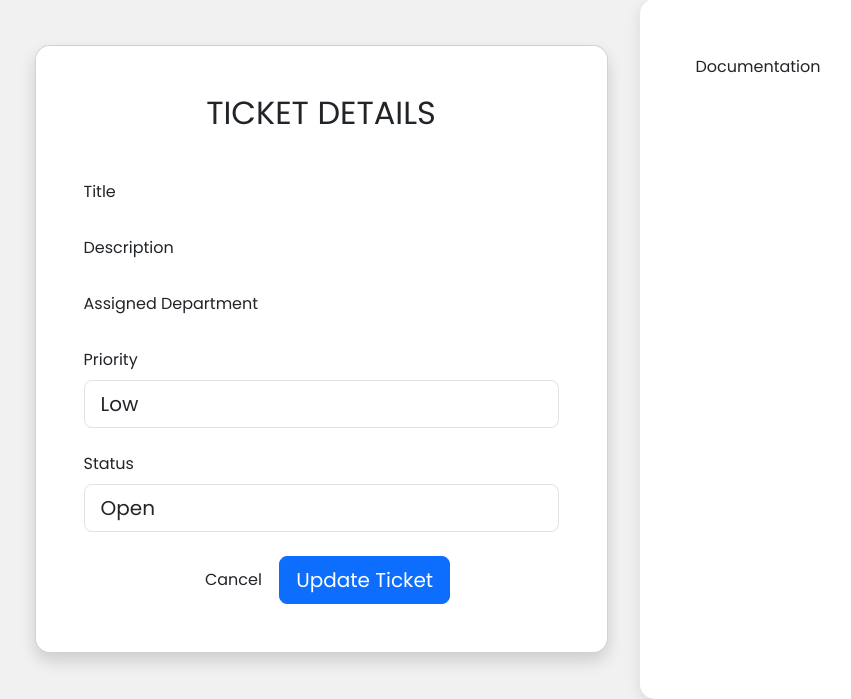
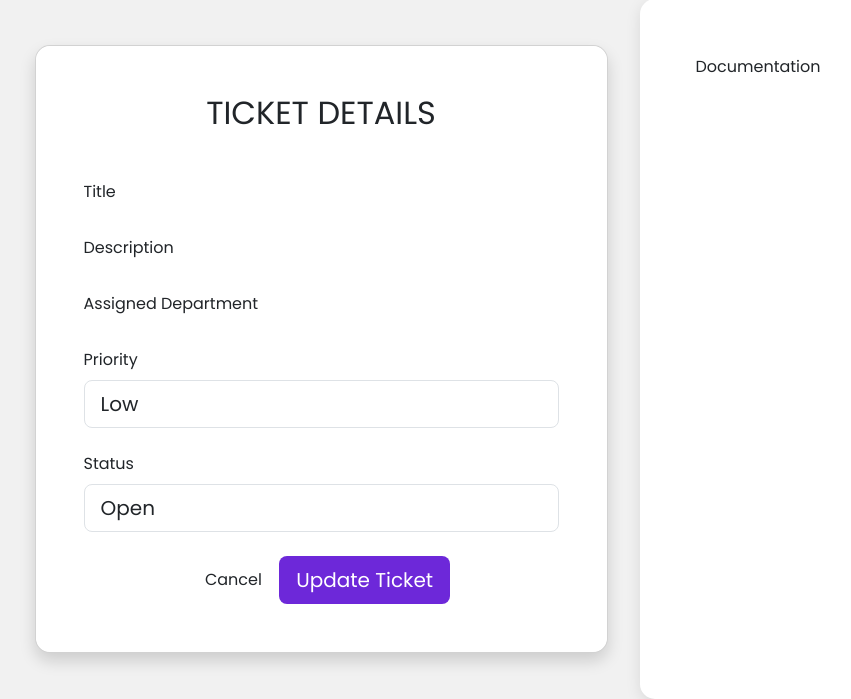
Before and after one commit to luismarrer/Probless-project, a Django app: template probless/core/templates/ticket_detail.html in a window 1280 px wide; the page is wider, and only the part inside the window is pictured. Shown: the part 123-822 px from the top of that part, without its empty margins (76-927 px from the left). Run offline with Django 5.2, Linux system fonts and the light colour scheme; the template is opened without the code that fills it, so the values that code supplies are empty.

Commit message:
Update button styles in ticket_detail.html; change background color for Update Ticket button

```diff
--- a/probless/core/templates/ticket_detail.html
+++ b/probless/core/templates/ticket_detail.html
@@ -65,7 +65,7 @@
 
                                 {% if request.user.role != 'user' %}
                                     <button type="button" class="btn" onclick="window.history.back();">Cancel</button>
-                                    <button type="submit" class="btn btn-primary btn-lg">Update Ticket</button>
+                                    <button type="submit" class="btn text-white btn-lg" style="background:#6D28D9">Update Ticket</button>
                                 {% else %}
                                 <button type="button" class="btn" onclick="window.history.back();">Go back</button>
                                 {% endif %}
```
